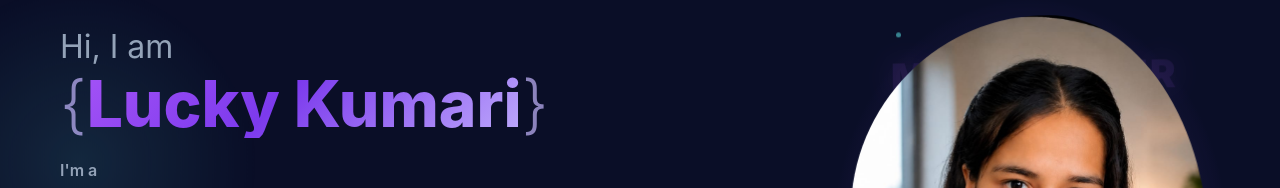
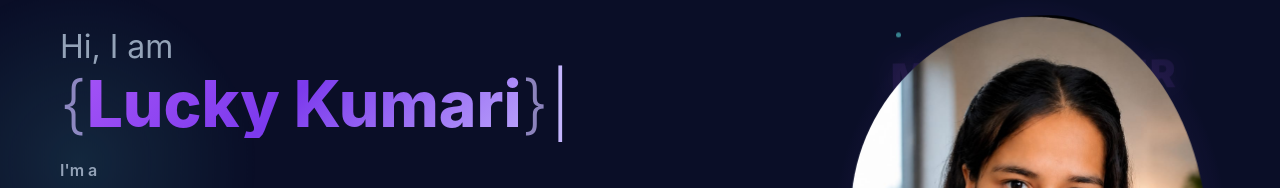
Before and after one commit to luckylucky110507/portfolio-, a React (Vite) app: page / in a window 1280 px wide. Shown: the part 165-353 px from the top of the page. Built offline with nearby package versions, Linux system fonts and the light colour scheme.

Commit message:
Implement typewriter effect for hero greeting
Added a typewriter effect for greeting and name display.

```diff
--- a/src/App.jsx
+++ b/src/App.jsx
@@ -621,6 +621,63 @@ function ContactForm() {
   )
 }
 
+/* ── Typewriter (types lines one-by-one, letter by letter) ── */
+function useTypewriter(lines, { speed = 55, startDelay = 300, lineDelay = 450 } = {}) {
+  const [displayed, setDisplayed] = useState(() => lines.map(() => ''))
+  const [activeIndex, setActiveIndex] = useState(0)
+  const [isDone, setIsDone] = useState(false)
+
+  useEffect(() => {
+    let cancelled = false
+    const wait = ms => new Promise(res => setTimeout(res, ms))
+
+    async function run() {
+      await wait(startDelay)
+      for (let li = 0; li < lines.length; li++) {
+        if (cancelled) return
+        setActiveIndex(li)
+        const text = lines[li]
+        for (let ci = 0; ci <= text.length; ci++) {
+          if (cancelled) return
+          setDisplayed(prev => {
+            const next = [...prev]
+            next[li] = text.slice(0, ci)
+            return next
+          })
+          await wait(speed)
+        }
+        await wait(lineDelay)
+      }
+      if (!cancelled) setIsDone(true)
+    }
+    run()
+    return () => { cancelled = true }
+  }, []) // eslint-disable-line react-hooks/exhaustive-deps
+
+  return { displayed, activeIndex, isDone }
+}
+
+/* ── Hero greeting + name, typed one-by-one ── */
+function HeroTypewriterGreeting() {
+  const lines = ['Hi, I am', 'Lucky Kumari']
+  const { displayed, activeIndex, isDone } = useTypewriter(lines)
+
+  return (
+    <>
+      <div className="hero-greeting">
+        {displayed[0]}
+        {activeIndex === 0 && !isDone && <span className="tw-cursor" aria-hidden="true">|</span>}
+      </div>
+      <div className="hero-name">
+        <span className="brace">{'{'}</span>
+        {displayed[1]}
+        <span className="brace">{'}'}</span>
+        {(activeIndex === 1 || isDone) && <span className="tw-cursor" aria-hidden="true">|</span>}
+      </div>
+    </>
+  )
+}
+
 /* ── Animated Hero Roles ── */
 const ROLES = ['CSE Student', 'AIML Enthusiast', 'Python Developer', 'ML Engineer']
 function HeroRoles() {
@@ -721,10 +778,7 @@ export default function App() {
             ))}
           </div>
           <div className="hero-content">
-            <div className="hero-greeting">Hi, I am</div>
-            <div className="hero-name">
-              <span className="brace">{'{'}</span>Lucky Kumari<span className="brace">{'}'}</span>
-            </div>
+            <HeroTypewriterGreeting />
             <HeroRoles />
             <p className="hero-desc">
               Results-driven AI/ML enthusiast building end-to-end ML solutions, NLP applications,
```
